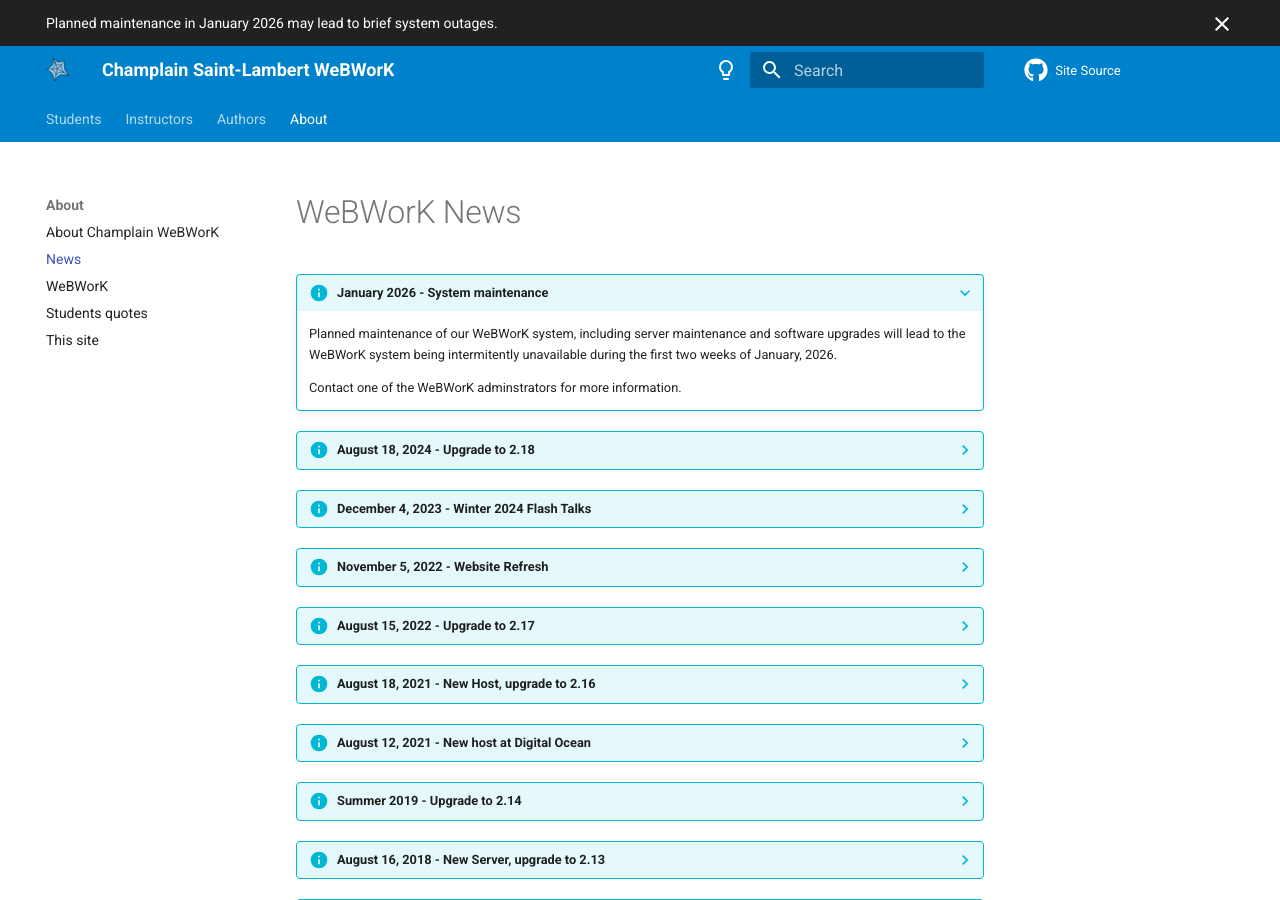
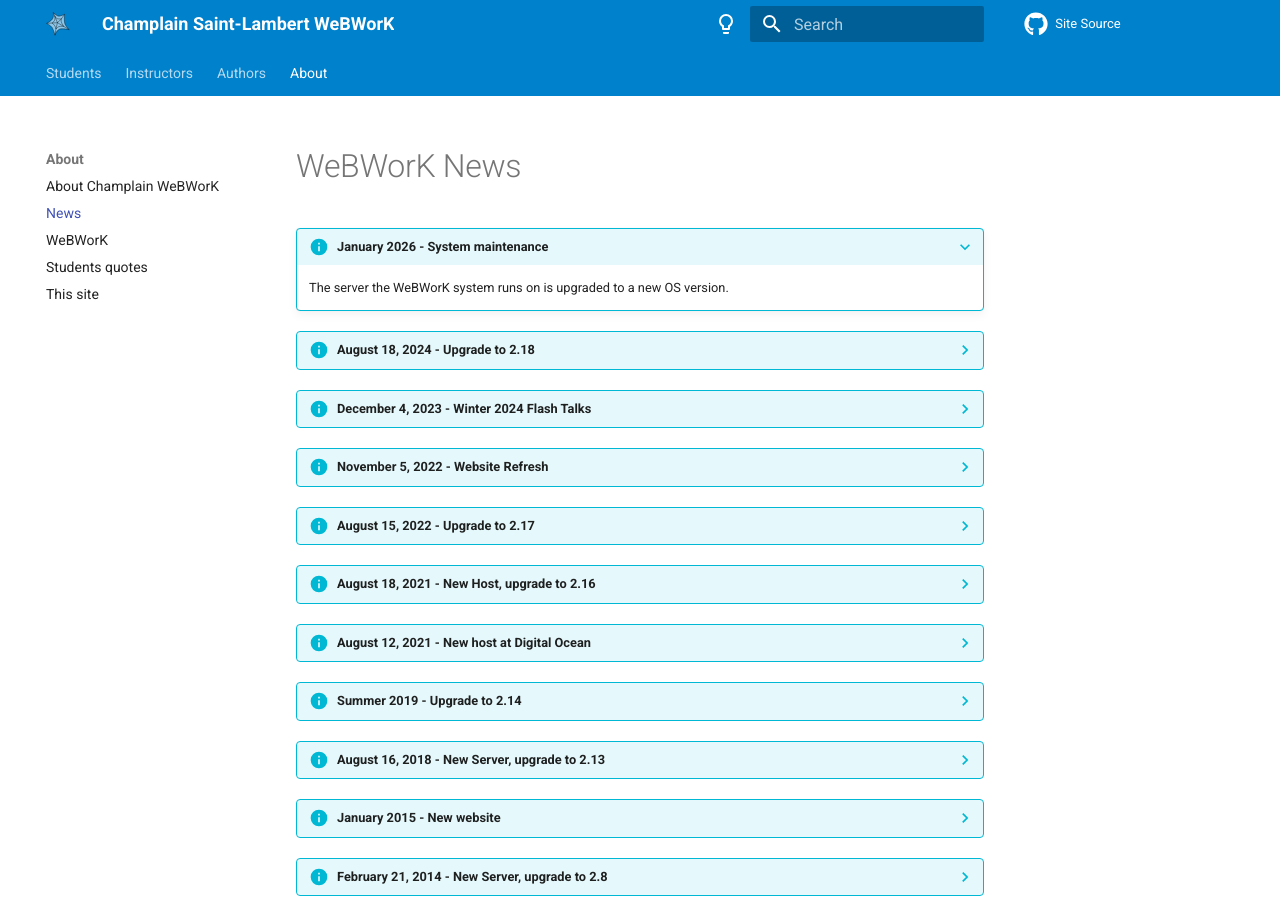
Before and after one commit to cslmath/champlainww.ca, an MkDocs documentation site: the page built from docs/about/about-news.md, in a window 1280 px wide and 900 px high. Built offline with MkDocs 1.6.1 and Material for MkDocs 9.7.7, drawn with Linux system fonts in a browser that asks for light colours; comment, search, counter and statistics services are not loaded; old or Windows-style settings are respelled for this version of MkDocs.

Commit message:
Update for the new term.
(Temporarily) Hide the announcement banner (see `main.html).
Change the news notice from server WIP to server upgraded.

```diff
--- a/docs/about/about-news.md
+++ b/docs/about/about-news.md
@@ -9,11 +9,7 @@
 
 ???+ info "January 2026 - System maintenance"
 
-    Planned maintenance of our WeBWorK system, including server maintenance
-    and software upgrades will lead to the WeBWorK system being intermitently
-    unavailable during the first two weeks of January, 2026.
-
-    Contact one of the WeBWorK adminstrators for more information.
+    The server the WeBWorK system runs on is upgraded to a new OS version.
 
 ??? info "August 18, 2024 - Upgrade to 2.18"
 
--- a/overrides/main.html
+++ b/overrides/main.html
@@ -1,8 +1,10 @@
 {% extends "base.html" %}
 
+{#
 {% block announce %}
     <a href="/about/about-news.html">Planned maintenance in January 2026 may lead to brief system outages.</a>
 {% endblock %}
+#}
 
 {% block extrahead %}
     <link rel="apple-touch-icon" sizes="180x180" href="{{ 'assets/apple-touch-icon.png' | url }}">
```
